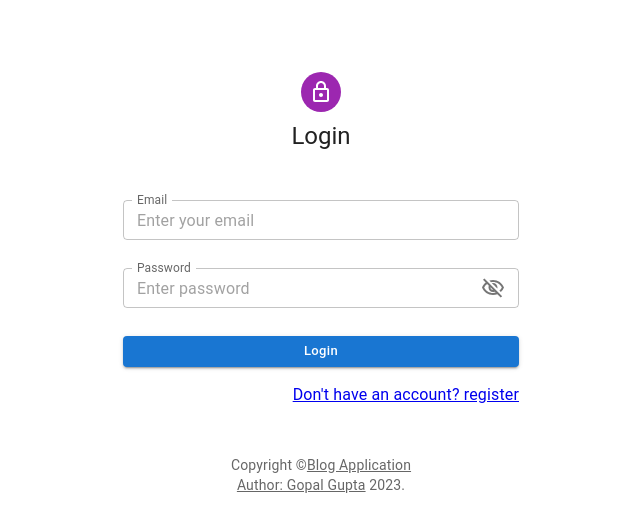
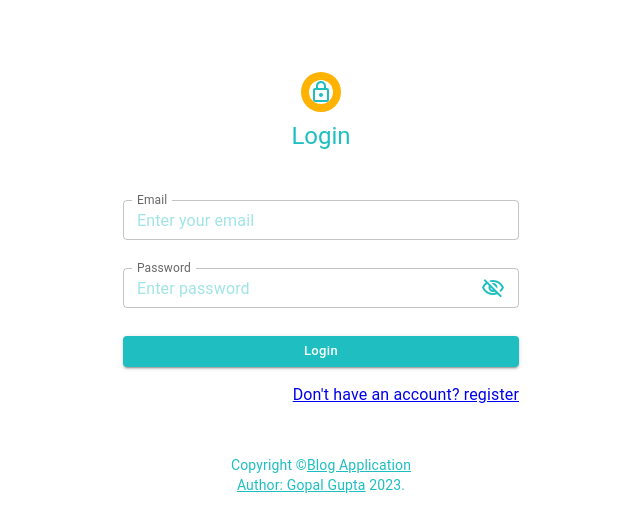
Before and after one commit to gopal2804/Spe-Mtech-Blog-Application, a React (Create React App) app in the folder client/: page /login in a window 1280 px wide. Shown: the top 532 px of the page, without its empty margins (319-959 px from the left). Built offline with nearby package versions, Linux system fonts and the light colour scheme.

Commit message:
finalised the themes and cover any left over loopholes

```diff
--- a/client/src/components/BlogCard.jsx
+++ b/client/src/components/BlogCard.jsx
@@ -15,7 +15,7 @@ export default function BlogCard(props) {
     <Card variant='shaded'>
       <CardContent>
         <Typography variant='h6'>
-          {props.blog.title}
+        {truncateString(props.blog.title,40)}
         </Typography>
 
         <Typography color='text.secondary'>
--- a/client/src/components/Copyright.jsx
+++ b/client/src/components/Copyright.jsx
@@ -3,7 +3,7 @@ import {Link,Typography} from '@mui/material'
 
 export default function Copyright() {
   return (
-    <Typography variant='body2' color="textSecondary" align='center'>
+    <Typography variant='body2' color="primary" align='center'>
         {'Copyright ©'}
         <Link color="inherit" href='/'>
             Blog Application
--- a/client/src/components/Header.jsx
+++ b/client/src/components/Header.jsx
@@ -129,20 +129,11 @@ export default function PrimarySearchAppBar() {
         <Box sx={{ flexGrow: 1 }}>
             <AppBar position="static">
                 <Toolbar>
-                    <IconButton
-                        size="large"
-                        edge="start"
-                        color="inherit"
-                        aria-label="open drawer"
-                        sx={{ mr: 2 }}
-                    >
-                        <MenuIcon />
-                    </IconButton>
                     <Typography
                         variant="h6"
                         noWrap
                         component="div"
-                        sx={{ display: { xs: 'none', sm: 'block' } }}
+                        sx={{ display: { xs: 'none', sm: 'block' } , color:'white'}}
                     >
                         Blog Application
                     </Typography>
@@ -151,7 +142,7 @@ export default function PrimarySearchAppBar() {
                     <Box sx={{ display: { xs: 'none', md: 'flex' } }}>
                         {authenticated.map(page=>(
                             <Button key={page} variant='text'
-                                sx={{my:2, color:'white',display:'block'}}
+                                sx={{my:2,display:'block'}}
                                 onClick={()=>navigate(`/${page.toLowerCase()}`)}
                             >
                                 {page}
--- a/client/src/pages/BlogDetail.jsx
+++ b/client/src/pages/BlogDetail.jsx
@@ -67,7 +67,7 @@ export default function BlogDetail() {
     return (
       <Stack spacing={2}>
         <Stack spacing={2} direction='row'>
-          <Typography variant='h5' sx={{ flexGrow: 1 }}>{blog?.title}</Typography>
+        <TextField value={blog?.title} disabled multiline label="Title" sx={{flexGrow:1}}/>
           <IconButton onClick={handleEdit}>
             <EditIcon />
           </IconButton>
@@ -75,7 +75,7 @@ export default function BlogDetail() {
             <DeleteForeverIcon />
           </IconButton>
         </Stack>
-        <Typography variant='p'>{blog?.content}</Typography>
+        <TextField value={blog?.content} disabled multiline label="Content"/>
       </Stack>
     )
   }
@@ -83,7 +83,7 @@ export default function BlogDetail() {
   return (
     <MainContainer>
       <Container maxWidth='md' sx={{ mt: 4, mb: 8 }}>
-        <Paper sx={{backgroundColor: !edit ? 'silver' : ''}}>
+        <Paper>
           {!edit ? displayDisabled() :
             <Stack spacing={2}>
               <TextField label='Title' name='title' value={blog?.title} onChange={(e) => setBlog({ ...blog, title: e.target.value })} />
@@ -93,7 +93,7 @@ export default function BlogDetail() {
 
               <Stack spacing={2} direction='row'>
                 <Button variant='contained' onClick={handleUpdate}>Update</Button>
-                <Button variant='outlined' onClick={handleCancel}>Cancel</Button>
+                <Button variant='outlined' sx={{color:'primary.main'}} onClick={handleCancel}>Cancel</Button>
               </Stack>
             </Stack>
           }
--- a/client/src/pages/BlogList.jsx
+++ b/client/src/pages/BlogList.jsx
@@ -48,9 +48,9 @@ export default function BlogList() {
         <Grid container spacing={2}>
           <Grid item xs={false} md={3}>
 
-            <List sx={{backgroundColor:'silver', borderRadius: 5, mt:3}}>
+            <List sx={{borderRadius: 5, mt:3}}>
               {myBlogs.map(blog=>(
-                <Link to={`/blogs/${blog._id}`} key={blog._id}>
+                <Link to={`/blogs/${blog._id}`} key={blog._id} style={{textDecoration:'none'}}>
                   <ListItem>
                     <Tooltip title={blog.title} placement='right'>
                       <ListItemText primary={blog.title}/>
--- a/client/src/themes/lightTheme.js
+++ b/client/src/themes/lightTheme.js
@@ -1,6 +1,18 @@
 import { createTheme } from "@mui/material";
 
 export default createTheme({
+    palette:{
+        primary:{
+            main: "#1fbfc1",
+        },
+        secondary:{
+            main: "#ffb300"
+        },
+        text:{
+            light: "#f5f5f5",
+            primary: "#1fbfc1"
+        }
+    },
     components:{
         MuiTextField:{
             defaultProps:{
@@ -17,12 +29,12 @@ export default createTheme({
         MuiButton:{
             defaultProps:{
                 size:'small',
-                color:'primary',
                 variant:'contained'
             },
             styleOverrides:{
                 root:{
                     textTransform:'none',
+                    color: "#fff"
                 }
             }
         },
@@ -48,6 +60,37 @@ export default createTheme({
                     padding: 8
                 }
             }
+        },
+        MuiAppBar:{
+            styleOverrides:{
+                root:{
+                    padding:0,
+
+                }
+            }
+        },
+        MuiListItemText:{
+            styleOverrides:{
+                root:{
+                    color:"#1fbfc1"
+                }
+            }
+        },
+        MuiList:{
+            styleOverrides:{
+                root:{
+                    backgroundColor: "#e0e0d9"
+                }
+            }
+        },
+        MuiSvgIcon:{
+            styleOverrides:{
+                root:{
+                    color: '#1fbfc1',
+                    backgroundColor:'white',
+                    borderRadius:'50%'
+                }
+            }
         }
     }
 })
```
